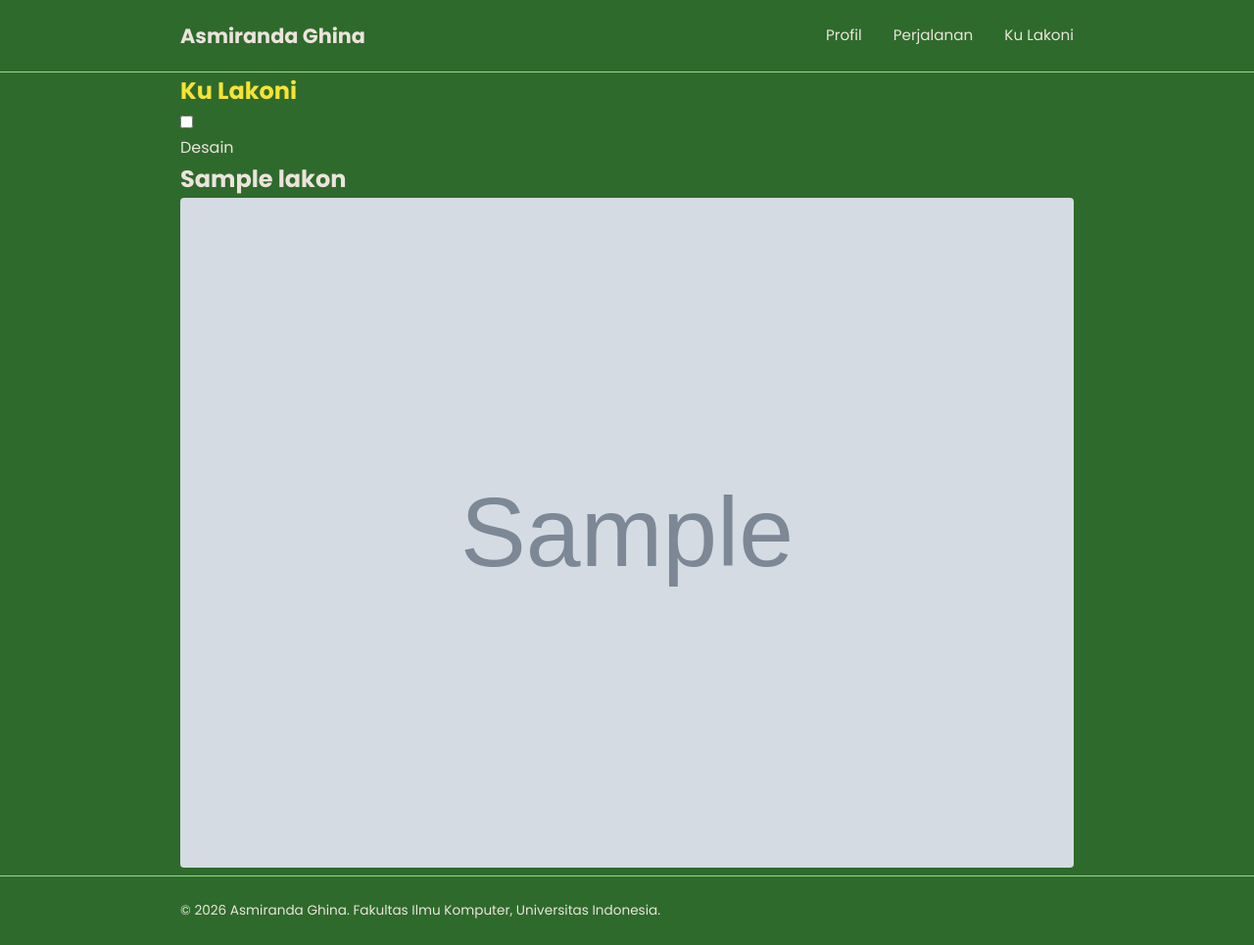
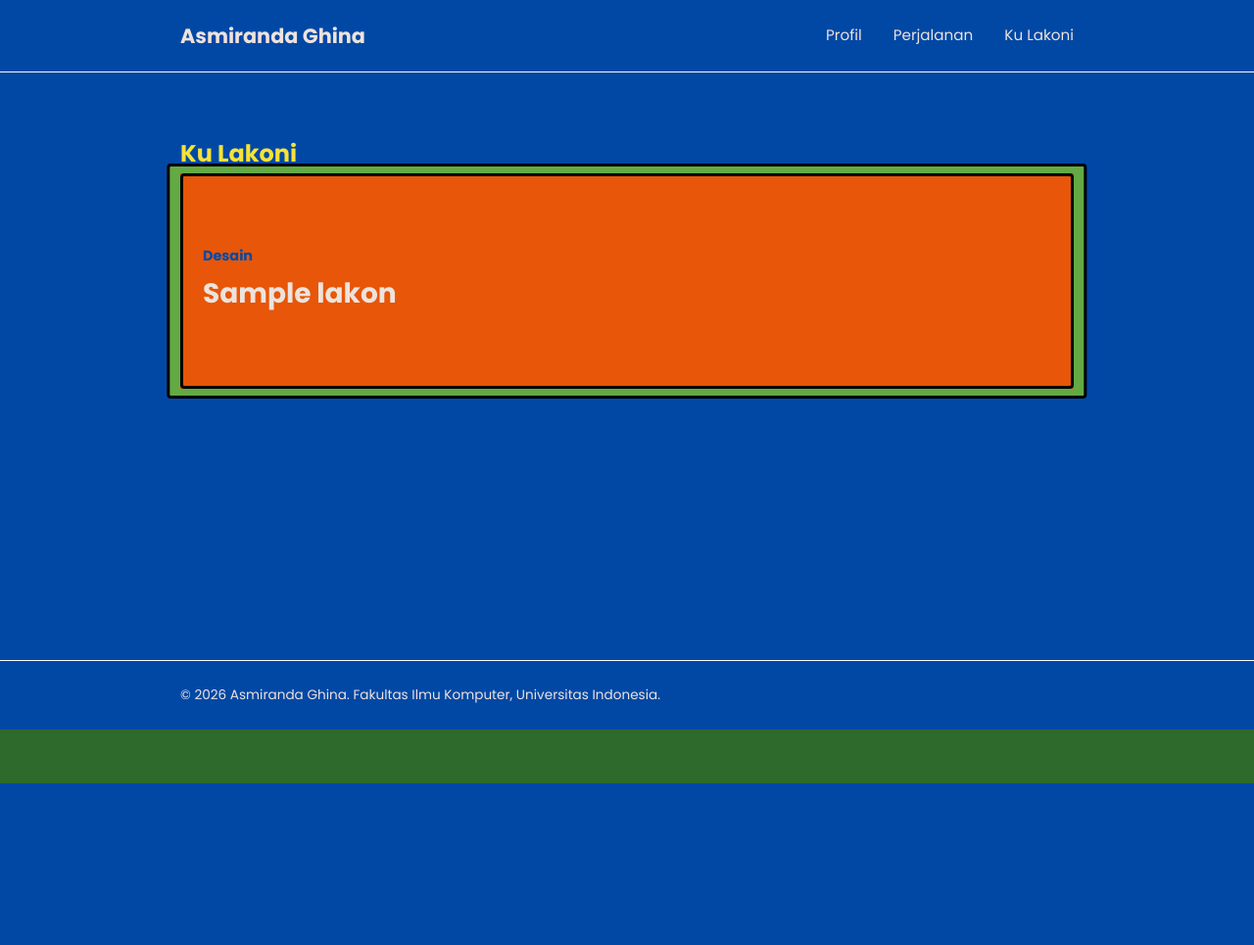
Before and after one commit to asmirandaghina/myportofolio, a Django app: page /lakoni/ in a window 1280 px wide. Shown: the whole page at 98% size. After the commit the page ends 800 px from the top, so only its background shows below. Run offline with Django 5.2, Linux system fonts and the light colour scheme; tables that the repository leaves empty hold one stand-in row (values such as "Sample post"); grey boxes marked "Sample" are stand-in pictures.

Commit message:
Menambahkan data di lakon

```diff
--- a/static/css/style.css
+++ b/static/css/style.css
@@ -9,7 +9,7 @@
     --paper: #2E6A2C;
     --accent: #e36888;
     --accent-dark: #e36888;
-    --line: #93e08c;
+    --line: #fafafa;
     --text-muted: #ede3dd;
     --radius: 4px;
 }
@@ -252,7 +252,7 @@
 }
 
 .section-kicker {
-    color: var(--accent-dark);
+    color: #0148A5;
     font-size: 0.8rem;
     font-weight: 700;
     letter-spacing: 0.08em;
@@ -292,7 +292,7 @@
 }
 
 .experience-category {
-    color: var(--accent-dark);
+    color: #2E6A2C;
     font-size: 0.75rem;
     font-weight: 700;
     text-transform: uppercase;
@@ -314,26 +314,129 @@
     font-weight: 600;
 }
 
+.lakoni-section {
+    padding: 4rem 0;
+    background-color: #0148A5;
+    min-height: calc(100vh - 200px);
+}
+
+.lakoni-grid {
+    display: grid;
+    grid-template-columns: repeat(auto-fit, minmax(200px, 1fr));
+    gap: 1.5rem;
+    perspective: 1000px;
+}
+
+.lakon-card {
+    position: relative;
+}
+
+.lakon-block {
+    position: absolute;
+     top: 50%;
+    left: 50%;
+    transform: translate(-50%, -50%);
+    width: 103%;
+    height: 240px;
+    background-color: #63AA44;
+    border: 3px solid #000000;
+    border-radius: var(--radius);
+    z-index: 0;
+}
+
+.lakon-toggle {
+    display: none;
+}
+
+.lakon-inner {
+    background: #E75609;
+    position: relative;
+    z-index: 2;
+    display: block;
+    width: 100%;
+    height: 220px;
+    cursor: pointer;
+    transform-style: preserve-3d;
+    transition: transform 0.5s ease;
+}
+
+.lakon-toggle:checked ~ .lakon-inner {
+    transform: rotateY(180deg);
+}
+
+.lakon-front,
+.lakon-back {
+    position: absolute;
+    inset: 0;
+    backface-visibility: hidden;
+    border-radius: var(--radius);
+    border: 3px solid #000000;
+    overflow: hidden;
+}
+
+.lakon-front {
+    padding: 1.25rem;
+    display: flex;
+    flex-direction: column;
+    justify-content: center;
+}
+
+.lakon-back {
+    transform: rotateY(180deg);
+}
+
+.lakon-category {
+    color: #0148A5;
+    font-size: 0.9rem;
+    font-weight: 700;
+}
+
+.lakon-category {
+    color: #0148A5;
+    font-size: 0.9rem;
+    font-weight: 700;
+}
+
+.lakon-front h2 {
+    font-size: 1.75rem;
+    margin-top: 0.3rem;
+}
+
 .lakon-photo {
     width: 100%;
     height: 100%;
     object-fit: cover;
-    border-radius: var(--radius);
+    display: block;
 }
 
-.lakon-back {
-    padding: 0;
-    overflow: hidden;
+.lakon-placeholder {
+    display: flex;
+    align-items: center;
+    justify-content: center;
+    height: 100%;
+    color: #0148A5;
+    font-size: 0.9rem;
+    text-align: center;
+    padding: 1rem;
 }
 
-.lakon-caption {
-    position: absolute;
-    bottom: 0;
-    left: 0;
-    right: 0;
-    background: rgba(0,0,0,0.6);
-    color: #fff;
-    font-family: 0.75rem;
-    padding: 0.4rem 0.6rem;
-    margin: 0;
+body.page-profil .site-header,
+body.page-profil .site-footer {
+    background-color: var(--paper);
 }
+
+body.page-perjalanan .site-header,
+body.page-perjalanan .site-footer {
+    background-color: #F5B629;
+}
+
+body.page-lakoni .site-header,
+body.page-lakoni .site-footer {
+    background-color: #0148A5;
+}
+
+body.page-perjalanan .site-header .brand,
+body.page-perjalanan .site-header nav a,
+body.page-perjalanan .site-footer p {
+    color: #000000;
+}
--- a/templates/experience.html
+++ b/templates/experience.html
@@ -9,7 +9,7 @@
     <link href="https://fonts.googleapis.com/css2?family=Poppins:wght@400;600;700&display=swap" rel="stylesheet">
     <link rel="stylesheet" href="/static/css/style.css">
 </head>
-<body>
+<body class="page-perjalanan">
     <header class="site-header">
         <div class="container">
             <a href="{% url 'main:show_main' %}" class="brand">{{ name }}</a>
--- a/templates/index.html
+++ b/templates/index.html
@@ -9,7 +9,7 @@
     <link href="https://fonts.googleapis.com/css2?family=Poppins:wght@400;600;700&display=swap" rel="stylesheet">
     <link rel="stylesheet" href="/static/css/style.css">
 </head>
-<body>
+<<body class="page-profil">>
     <header class="site-header">
         <div class="container">
             <a href="{% url 'main:show_main' %}" class="brand">{{ name }}</a>
--- a/templates/lakoni.html
+++ b/templates/lakoni.html
@@ -9,7 +9,7 @@
     <link href="https://fonts.googleapis.com/css2?family=Poppins:wght@400;600;700&display=swap" rel="stylesheet">
     <link rel="stylesheet" href="/static/css/style.css">
 </head>
-<body>
+<body class="page-lakoni">
     <header class="site-header">
         <div class="container">
             <a href="{% url 'main:show_main' %}" class="brand">{{ name }}</a>
@@ -29,6 +29,7 @@
             <div class="lakoni-grid">
                 {% for lakon in lakon_list %}
                     <div class="lakon-card">
+                        <div class="lakon-block"></div>
                         <input type="checkbox" id="flip-{{ lakon.id }}" class="lakon-toggle">
                         <label for="flip-{{ lakon.id }}" class="lakon-inner">
                             <div class="lakon-front">
```
Also changed, not shown: static/img/baking.png, static/img/origami.png (added), 1 other file.
